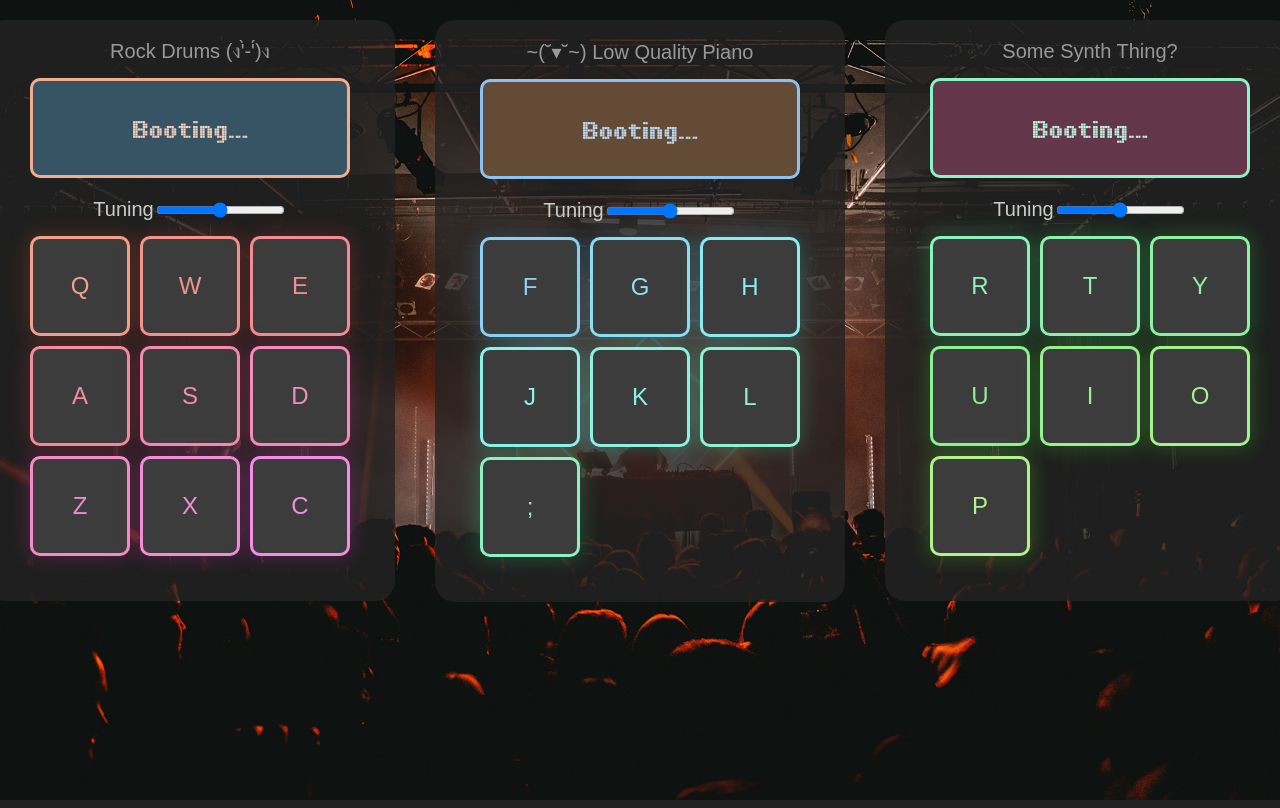
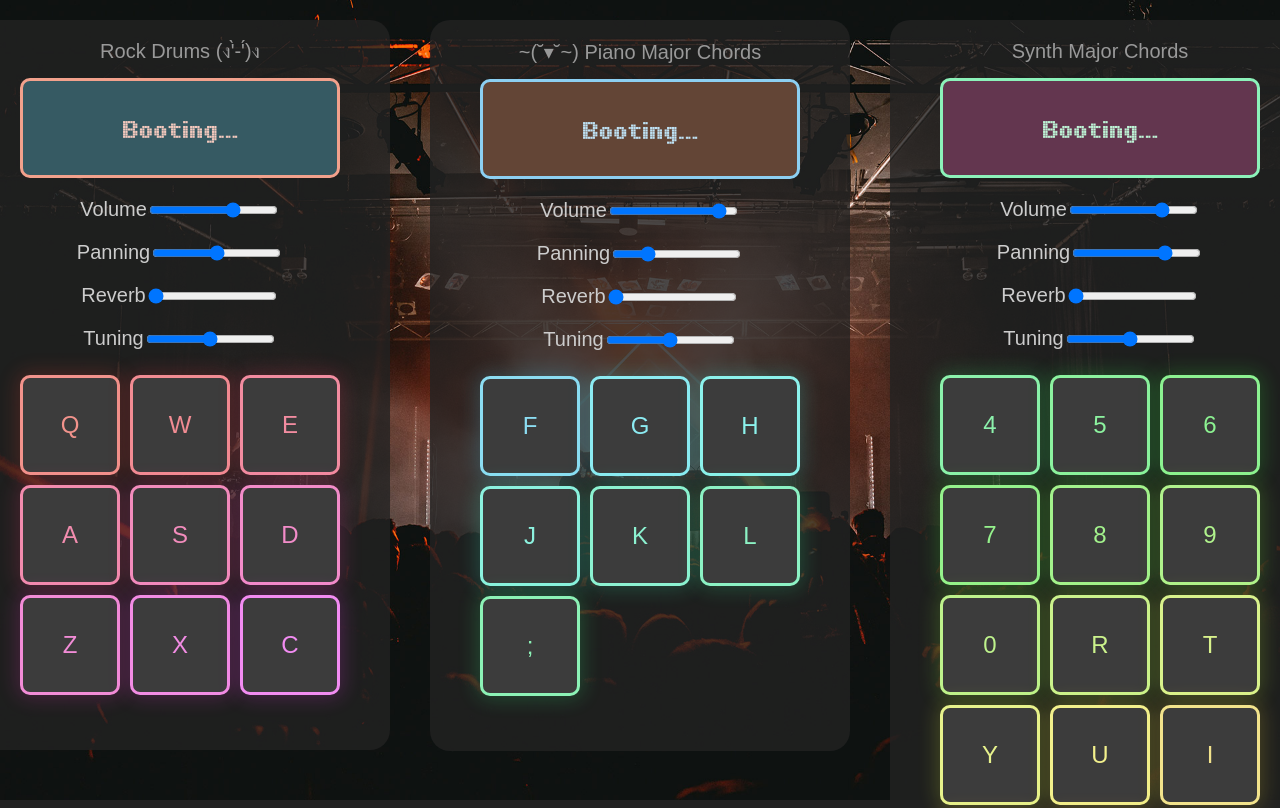
Before and after one commit to nrutledge/music-app, a React app: page / in a window 1280 px wide. Shown: the top 808 px of the page. Built offline with nearby package versions, Linux system fonts and the light colour scheme; no server answers.

Commit message:
Adding reverb and misc. adjustments

```diff
--- a/src/common/keyMappings.js
+++ b/src/common/keyMappings.js
@@ -1,65 +1,120 @@
-const multiplier = 0.8;
-
 export const drums = [
     {
         name: 'High Tom',
         triggerKey: 'q',
         source: 'sounds/drums/Tom High/Tom High 4.wav',
-        volume: 1.0 * multiplier,
+        volume: 1.0,
     },
     {
         name: 'Mid Tom',
         triggerKey: 'w',
         source: 'sounds/drums/Tom Mid/Tom Mid 4.wav',
-        volume: 1.0 * multiplier
+        volume: 1.0
     },
     {
         name: 'Floor Tom',
         triggerKey: 'e',
         source: 'sounds/drums/Tom Floor/Tom Floor 5.wav',
-        volume: 1.0 * multiplier
+        volume: 1.0
     },
     {
         name: 'Crash',
         triggerKey: 'a',
         source: 'sounds/drums/Crash A/Crash A 5.wav',
-        volume: 0.6 * multiplier
+        volume: 0.6
     },
     {
         name: 'Ride',
         triggerKey: 's',
         source: 'sounds/drums/Ride Cymbal/Ride Cymbal 3.wav',
-        volume: 0.8 * multiplier
+        volume: 0.8
     },
     {
         name: 'Hi-Hat Open',
         triggerKey: 'd',
         source: 'sounds/drums/Hi Hat/Hi Hat Open 5.wav',
-        volume: 0.5 * multiplier,
+        volume: 0.5,
         exclusiveZone: 2
     },
     {
         name: 'Kick',
         triggerKey: 'z',
         source: 'sounds/drums2/kick-softy.wav',
-        volume: 1 * multiplier
+        volume: 1
     },
     {
         name: 'Snare',
         triggerKey: 'x',
         source: 'sounds/drums/Snare On/Snare 6.wav',
-        volume: 0.85 * multiplier
+        volume: 0.85
     },
     {
         name: 'Hi-Hat Closed',
         triggerKey: 'c',
         source: 'sounds/drums/Hi Hat/Hi Hat 8.wav',
-        volume: 0.7 * multiplier,
+        volume: 0.7,
         exclusiveZone: 2
     }
 ]
 
 export const synth = [
+    {
+        name: 'Synth C Minor',
+        triggerKey: '4',
+        source: 'sounds/synth/I_Do_Remember_Cm_01.wav',
+        volume: 0.75,
+        pan: 0.5,
+        exclusiveZone: 3
+    },
+    {
+        name: 'Synth D Minor',
+        triggerKey: '5',
+        source: 'sounds/synth/I_Do_Remember_Dm_01.wav',
+        volume: 0.75,
+        pan: 0.5,
+        exclusiveZone: 3
+    },
+    {
+        name: 'Synth E Minor',
+        triggerKey: '6',
+        source: 'sounds/synth/I_Do_Remember_Em_01.wav',
+        volume: 0.75,
+        pan: 0.5,
+        exclusiveZone: 3
+    },
+    {
+        name: 'Synth F Minor',
+        triggerKey: '7',
+        source: 'sounds/synth/I_Do_Remember_Fm_01.wav',
+        volume: 0.75,
+        pan: 0.5,
+        exclusiveZone: 3,
+        detune: 100
+    },
+    {
+        name: 'Synth G Minor',
+        triggerKey: '8',
+        source: 'sounds/synth/I_Do_Remember_Gm_01.wav',
+        volume: 0.75,
+        pan: 0.5,
+        exclusiveZone: 3
+    },
+    {
+        name: 'Synth A Minor',
+        triggerKey: '9',
+        source: 'sounds/synth/I_Do_Remember_Am_01.wav',
+        volume: 0.75,
+        pan: 0.5,
+        exclusiveZone: 3
+    },
+    {
+        name: 'Synth B Minor',
+        triggerKey: '0',
+        source: 'sounds/synth/I_Do_Remember_Bm_01.wav',
+        volume: 0.75,
+        pan: 0.5,
+        exclusiveZone: 3
+    },
     {
         name: 'Synth C Major',
         triggerKey: 'r',
--- /dev/null
+++ b/src/common/loadAudioBuffer.js
@@ -0,0 +1,9 @@
+const loadAudioBuffer = async (audioCtx, src) => {
+    const response = await fetch(src);
+    const arrayBuffer = await response.arrayBuffer();
+    const decodedData = await audioCtx.decodeAudioData(arrayBuffer);
+
+    return decodedData;
+}
+
+export default loadAudioBuffer;
--- a/src/components/App/App.js
+++ b/src/components/App/App.js
@@ -1,17 +1,43 @@
 import React, { Component } from 'react';
 import Instrument from '../Instrument/Instrument';
+import loadAudioBuffer from '../../common/loadAudioBuffer';
 import { drums, synth, piano } from '../../common/keyMappings'
 import './App.css';
 
 const audioCtx = new (window.AudioContext || window.webkitAudioContext)();
 
 export default class App extends Component {
+  constructor() {
+    super();
+    this.state = {
+      convolver: null
+    }
+  }
+
+  componentDidMount() {
+    this.loadConvolver(
+      audioCtx,
+      loadAudioBuffer,
+      'sounds/reverb/falkland_tennis_court_ortf.wav'
+    );
+  }
+
+  loadConvolver = async (audioCtx, loadAudioBuffer, src) => {
+    const audioBuffer = await loadAudioBuffer(audioCtx, src);
+    const convolver = audioCtx.createConvolver();
+
+    convolver.connect(audioCtx.destination);
+    convolver.buffer = audioBuffer;
+
+    this.setState({ convolver });
+  }
+
   render() {
     return (
       <div className="app">
-        <Instrument audioCtx={audioCtx} keyMappings={drums} name={'Rock Drums (ง\'̀-\'́)ง'} />
-        <Instrument audioCtx={audioCtx} keyMappings={piano} name={'~(˘▾˘~) Low Quality Piano'} />
-        <Instrument audioCtx={audioCtx} keyMappings={synth} name={'Some Synth Thing?'} />
+        <Instrument audioCtx={audioCtx} convolver={this.state.convolver} keyMappings={drums} name={'Rock Drums (ง\'̀-\'́)ง'} volume={67} panning={0} />
+        <Instrument audioCtx={audioCtx} convolver={this.state.convolver} keyMappings={piano} name={'~(˘▾˘~) Piano Major Chords'} volume={90} panning={-5} />
+        <Instrument audioCtx={audioCtx} convolver={this.state.convolver} keyMappings={synth} name={'Synth Major Chords'} volume={75} panning={5} />
       </div>
     );
   }
--- a/src/components/DrumPad/DrumPad.js
+++ b/src/components/DrumPad/DrumPad.js
@@ -1,5 +1,9 @@
 import React, { Component } from 'react';
+import loadAudioBuffer from '../../common/loadAudioBuffer';
 import './DrumPad.css';
+
+// Time (in seconds) to ramp volume up/down when playing/stopping sound
+const transitionTime = 0.005;
 
 class DrumPad extends Component {
     constructor(props) {
@@ -7,8 +11,8 @@ class DrumPad extends Component {
         this.state = {
             audioBuffer: null,
             audioSource: null,
-            gainNode: null,
-            panner: null,
+            gain: null,
+            isPlaying: false,
             isPressed: false
         }
     }
@@ -18,8 +22,10 @@ class DrumPad extends Component {
         document.addEventListener('keydown', this.handleKeyDown);
         document.addEventListener('keyup', this.handleKeyUp);
 
-        this.loadAudioBuffer(this.props.audioCtx, this.props.source);
-        this.createPanner(this.props.audioCtx, this.props.pan);
+        this.setAudioBuffer(this.props.audioCtx, this.props.source);
+
+        const gainNode = this.props.audioCtx.createGain();
+        this.setState({gainNode});
     }
 
     componentWillUnmount() {
@@ -27,6 +33,9 @@ class DrumPad extends Component {
         document.removeEventListener('keyup', this.handleKeyUp);
     }
 
+    componentWillReceiveProps() {
+        //console.log(this.props);
+    }
 
     componentDidUpdate(prevProps) {
         // Stop playing sound if another key in same exclusive zone was played
@@ -35,10 +44,9 @@ class DrumPad extends Component {
             this.props.exclusiveZone === this.props.lastPlayedZone &&
             this.props.lastPlayedKey !== this.props.triggerKey
         ) {
-            this.stopSound(this.props.audioCtx, this.state.audioSource, this.state.gainNode, 0.001)
+            this.stopSound(this.props.audioCtx, this.state.audioSource, this.state.gainNode, transitionTime)
         }
     }
-
 
     handleKeyDown = (e) => {
         let key = e.key;
@@ -54,18 +62,22 @@ class DrumPad extends Component {
         // pressed (i.e., prevent auto-repeat)
         if (key !== this.props.triggerKey || this.state.isPressed) { return; }
 
-        this.stopSound(this.props.audioCtx, this.state.audioSource, this.state.gainNode, 0.001)
+        this.stopSound(this.props.audioCtx, this.state.audioSource, this.state.gainNode, transitionTime)
+        setTimeout(() => {
             this.playSound(
                 this.props.audioCtx,
-            this.state.panner,
+                this.props.panner,
+                this.state.gainNode,
                 this.state.audioBuffer,
                 this.props.volume,
                 this.props.detune,
+                this.props.instrumentVolume,
+                this.props.instrumentPanning,
                 this.props.instrumentDetune,
-            0.001,
-            0.001
+                transitionTime
             );
             this.props.setLastPlayed(this.props.exclusiveZone, key, this.props.name);
+        }, transitionTime * 1000)
 
         this.setState({ isPressed: true });
     }
@@ -77,19 +89,11 @@ class DrumPad extends Component {
         this.setState({ isPressed: false });
     }
 
-    loadAudioBuffer = async (audioCtx, src) => {
-        const response = await fetch(src);
-        const arrayBuffer = await response.arrayBuffer();
-        const decodedData = await audioCtx.decodeAudioData(arrayBuffer);
+    setAudioBuffer = async (audioCtx, src) => {
+        const decodedData = await loadAudioBuffer(audioCtx, src);
 
         this.props.incrementLoadedCount();
         this.setState({ audioBuffer: decodedData });
-    }
-
-    createPanner = (audioCtx, panValue = 0) => {
-        const panner = audioCtx.createStereoPanner();
-        panner.pan.setValueAtTime(panValue, audioCtx.currentTime);
-        this.setState({ panner });
     }
 /*
     setPanner = (audioCtx, panner, value) => {
@@ -97,7 +101,17 @@ class DrumPad extends Component {
     }
 */
 
-    playSound = (audioCtx, panner, bufferToPlay, volume = 1, detune = 0, instrumentDetune = 0, attackTime = 0.001, startDelay = 0) => {
+    playSound = (audioCtx,
+        panner,
+        gainNode,
+        bufferToPlay,
+        volume = 1,
+        detune = 0,
+        instrumentVolume = 1,
+        instrumentPanning = 0,
+        instrumentDetune = 0,
+        attackTime = 0.001,
+    ) => {
         const source = audioCtx.createBufferSource();
         source.buffer = bufferToPlay;
 
@@ -115,23 +129,25 @@ class DrumPad extends Component {
             volume *= minVolume + (currentTime * (1 - minVolume) / fastCutoff);
         }
 */
+        gainNode.gain.setValueAtTime(0, audioCtx.currentTime);
+        gainNode.gain.linearRampToValueAtTime(volume * instrumentVolume, audioCtx.currentTime + attackTime);
 
-        // Create temp gain node used for ramping up volume (without affecting currently playing sound)
-        const gainNode = audioCtx.createGain();
-        gainNode.gain.setValueAtTime(0, audioCtx.currentTime);
-        gainNode.gain.linearRampToValueAtTime(volume, audioCtx.currentTime + attackTime);
+        panner.pan.setValueAtTime(instrumentPanning, audioCtx.currentTime);
+        source.detune.setValueAtTime(instrumentDetune + detune, audioCtx.currentTime);
 
         // @Todo: Optimize the connects (move to different methods)
         source.connect(gainNode);
         gainNode.connect(panner);
-        panner.connect(audioCtx.destination);
 
-        source.detune.setValueAtTime(instrumentDetune + detune, audioCtx.currentTime);
+        source.start(audioCtx.currentTime);
 
-        source.start(audioCtx.currentTime + startDelay);
+        source.onended = () => {
+            this.setState({ isPlaying: false });
+        };
+
         this.setState({
             audioSource: source,
-            gainNode: gainNode
+            isPlaying: true
         });
     }
 
--- a/src/components/InputRange/InputRange.js
+++ b/src/components/InputRange/InputRange.js
@@ -15,26 +15,16 @@ export default class InputRange extends Component {
     render() {
         return (
             <div className="input-range">
-                <label for={this.props.name} style={{ color: '#CCC' }}>Tuning</label>
+                <label for={this.props.name} style={{ color: '#CCC' }}>{this.props.name}</label>
                 <input
                     type="range"
                     name={this.props.name}
                     min={this.props.min}
                     max={this.props.max}
                     value={this.props.value}
-                    onChange={this.props.handleTuningChange}
+                    onChange={this.props.handleInputRangeChange}
                     onMouseOver={this.setDisplay}
                 />
-                {/*
-                <input
-                    type="number"
-                    min={this.props.min}
-                    max={this.props.max}
-                    value={this.props.value}
-                    onChange={this.props.handleTuningChange}
-                />
-
-                */}
             </div>
         )
     }
--- a/src/components/Instrument/Instrument.css
+++ b/src/components/Instrument/Instrument.css
@@ -37,4 +37,5 @@
     width: 330px;
     display: flex;
     flex-wrap: wrap;
+    margin: 10px;
   }
--- a/src/components/Instrument/Instrument.js
+++ b/src/components/Instrument/Instrument.js
@@ -14,7 +14,13 @@ export default class Instrument extends Component {
             totalCount: this.props.keyMappings.length,
             lastPlayedZone: 0,
             lastPlayedKey: '',
-            tuning: 0
+            panner: this.props.audioCtx.createStereoPanner(),
+            dryGain: this.props.audioCtx.createGain(),
+            wetGain: this.props.audioCtx.createGain(),
+            volume: this.props.volume || 100,
+            panning: this.props.panning || 0,
+            tuning: this.props.tuning || 0,
+            reverb: this.props.reverb || 0,
         }
     }
 
@@ -23,8 +29,40 @@ export default class Instrument extends Component {
         const initialDisplay = detectMobile() ? 'Not mobile optimized' : 'Booting...'
         this.setDisplay(initialDisplay);
         setInterval(() => {
-            this.setBaseHue(3, true);
-        }, 300);
+            this.setBaseHue(4, true);
+        }, 500);
+    }
+
+    componentDidUpdate() {
+        this.setPanner(this.props.audioCtx, this.state.panner, this.state.panning);
+        this.setReverbLevel(this.props.audioCtx, this.state.dryGain, this.state.wetGain, this.state.reverb);
+    }
+
+    componentWillReceiveProps(nextProps) {
+        if (this.props.convolver === null && nextProps.convolver) {
+            this.state.panner.connect(this.state.dryGain);
+            this.state.dryGain.connect(this.props.audioCtx.destination);
+            this.state.panner.connect(this.state.wetGain);
+            this.state.wetGain.connect(nextProps.convolver);
+        };
+    }
+
+    setPanner = (audioCtx, panner, panValue) => {
+        if (!audioCtx || !panner || !panValue || panValue < -10 || panValue > 10) { return; }
+
+        panner.pan.setValueAtTime((panValue / 10), audioCtx.currentTime);
+    }
+
+    setReverbLevel = (audioCtx, dryGain, wetGain, reverbLevel) => {
+        if (!audioCtx || !dryGain || !wetGain || reverbLevel < 0 || reverbLevel > 100) {
+            console.log('Invalid parameters passed into \'setReverbLevel\'');
+            return;
+        }
+        dryGain.gain.setValueAtTime(1 - (reverbLevel / 100), audioCtx.currentTime);
+        wetGain.gain.setValueAtTime((reverbLevel / 100), audioCtx.currentTime);
+
+        console.log('dry gain', dryGain);
+        console.log('wet gain', wetGain);
     }
 
     incrementLoadedCount = () => {
@@ -56,8 +94,12 @@ export default class Instrument extends Component {
         });
     }
 
-    handleTuningChange = (e) => {
-        this.setState({ tuning: parseFloat(e.target.value) });
+    handleInputRangeChange = (propName) => {
+        return (e) => {
+            const newState = {};
+            newState[propName] = parseFloat(e.target.value);
+            this.setState(newState);
+        }
     }
 
     render() {
@@ -75,19 +117,47 @@ export default class Instrument extends Component {
                     {this.state.display}
                 </div>
                 <InputRange
+                    name="Volume"
+                    min={0}
+                    max={100}
+                    value={this.state.volume}
+                    handleInputRangeChange={this.handleInputRangeChange('volume')}
+                    setDisplay={this.setDisplay}
+                />
+                <InputRange
+                    name="Panning"
+                    min={-10}
+                    max={10}
+                    value={this.state.panning}
+                    handleInputRangeChange={this.handleInputRangeChange('panning')}
+                    setDisplay={this.setDisplay}
+                />
+                <InputRange
+                    name="Reverb"
+                    min={0}
+                    max={100}
+                    value={this.state.reverb}
+                    handleInputRangeChange={this.handleInputRangeChange('reverb')}
+                    setDisplay={this.setDisplay}
+                />
+                <InputRange
                     name="Tuning"
                     min={-12}
                     max={12}
                     value={this.state.tuning}
-                    handleTuningChange={this.handleTuningChange}
+                    handleInputRangeChange={this.handleInputRangeChange('tuning')}
                     setDisplay={this.setDisplay}
                 />
                 <PadBank
                     audioCtx={this.props.audioCtx}
+                    convolver={this.props.convolver}
+                    panner={this.state.panner}
                     keyMappings={this.props.keyMappings}
                     baseHue={this.state.baseHue}
                     lastPlayedZone={this.state.lastPlayedZone}
                     lastPlayedKey={this.state.lastPlayedKey}
+                    instrumentVolume={this.state.volume / 100}
+                    instrumentPanning={this.state.panning / 10}
                     instrumentDetune={this.state.tuning * 100}
                     playSound={this.playSound}
                     setBaseHue={this.setBaseHue}
--- a/src/components/PadBank/PadBank.js
+++ b/src/components/PadBank/PadBank.js
@@ -6,6 +6,8 @@ export default class PadBank extends Component {
         const drumPads = this.props.keyMappings.map((keyMap, index) => {
             return <DrumPad
                         audioCtx={this.props.audioCtx}
+                        convolver={this.props.convolver}
+                        panner={this.props.panner}
                         key={this.props.index}
                         name={keyMap.name}
                         source={keyMap.source}
@@ -14,6 +16,8 @@ export default class PadBank extends Component {
                         volume={keyMap.volume}
                         pan={keyMap.pan}
                         detune={keyMap.detune}
+                        instrumentVolume={this.props.instrumentVolume}
+                        instrumentPanning={this.props.instrumentPanning}
                         instrumentDetune={this.props.instrumentDetune}
                         exclusiveZone={keyMap.exclusiveZone}
                         lastPlayedZone={this.props.lastPlayedZone}
```
Also changed, not shown: src/common/reverbs.js (added, +18 -0 lines), 5 other files. Lines whose indentation alone changed are shown as unchanged.
